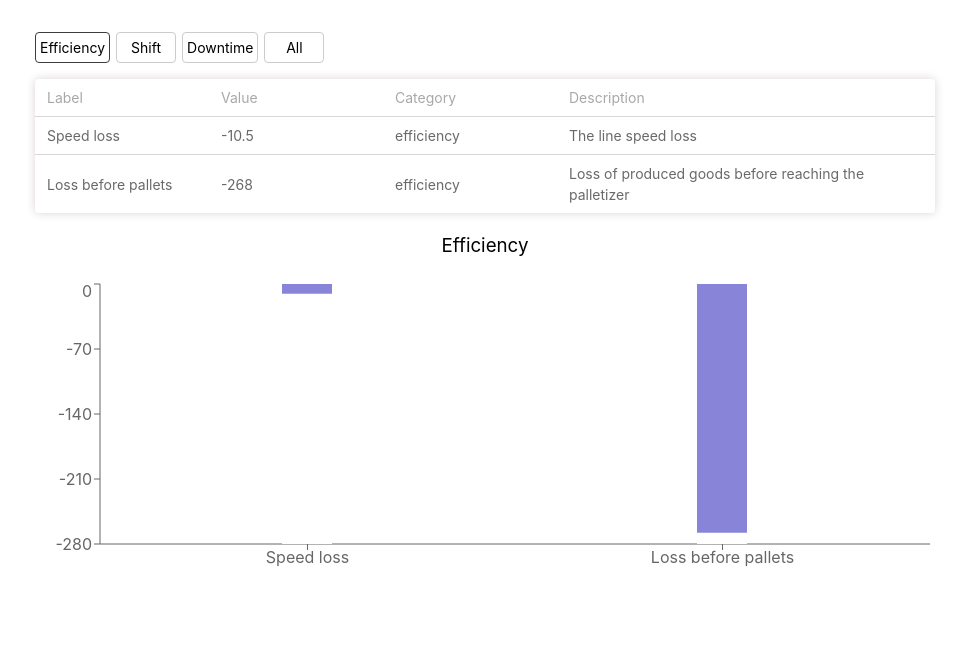
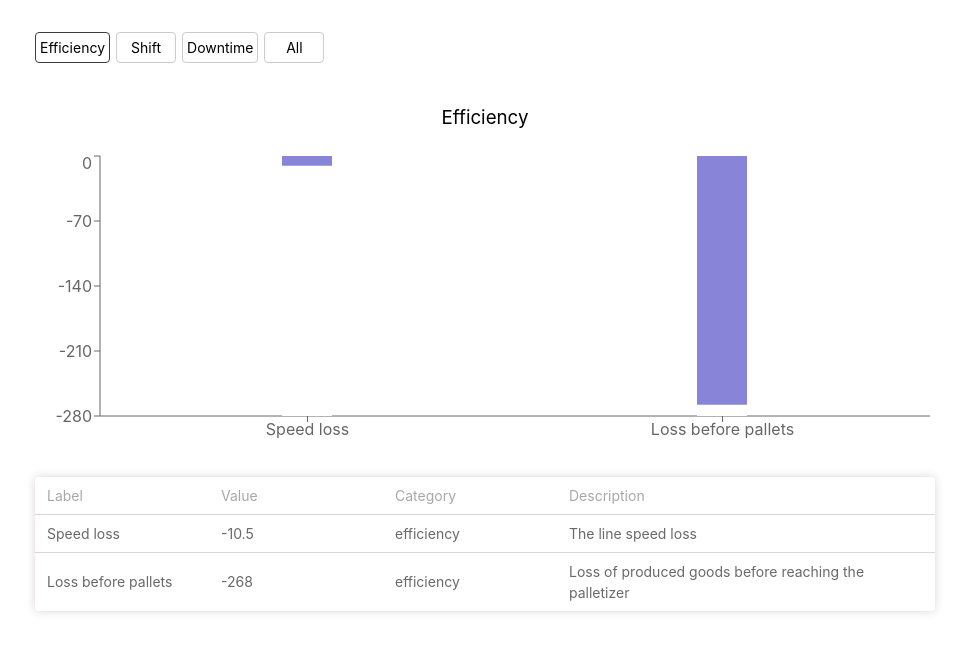
Before and after one commit to JoaoJuliasz/factory-pal-challenge, a React (Vite) app: page / in a window 1280 px wide. Shown: the top 652 px of the page, without its empty margins (155-1124 px from the left). Built offline with nearby package versions, Linux system fonts and the light colour scheme.

Commit message:
change home, table and chart styles

```diff
--- a/src/component/MetricsChart/MetricsChart.styles.ts
+++ b/src/component/MetricsChart/MetricsChart.styles.ts
@@ -12,7 +12,8 @@ export const ChartWrapper = styled.div`
     display: flex;
     flex-direction: column;
     width: 100%;
-    flex: 1
+    flex: 1;
+    margin: 6px 0;
 `
 
 export const ChartTitle = styled.h3`
@@ -21,6 +22,6 @@ export const ChartTitle = styled.h3`
 `
 
 export const ChartResponseContainer = styled(ResponsiveContainer) <{ $size: number }>`
-    margin: 0 auto;
+    ${({ $size }) => $size === 1 && 'margin: 0 auto;'}
     max-width: ${({ $size }) => 750 / $size}px
 `
--- a/src/component/MetricsTable/MetricsTable.styles.ts
+++ b/src/component/MetricsTable/MetricsTable.styles.ts
@@ -7,6 +7,7 @@ export const Table = styled.table`
     text-align: left;
     min-width: 860px;
     max-width: 900px;
+    width: 900px;
     margin: 0 auto;
 `
 
--- a/src/container/Home/Home.styles.ts
+++ b/src/container/Home/Home.styles.ts
@@ -1,4 +1,8 @@
 import { styled } from "styled-components";
+
+export const Container = styled.div`
+    max-width: 900px;
+`
 
 export const BtnsContainer = styled.div`
     display: flex;
--- a/src/container/Home/Home.tsx
+++ b/src/container/Home/Home.tsx
@@ -3,7 +3,7 @@ import MetricsChart from "../../component/MetricsChart/MetricsChart";
 import MetricsTable from "../../component/MetricsTable/MetricsTable";
 import TypeButton from "../../component/TypeButton/TypeButton";
 import { data } from "../../data/data";
-import { BtnsContainer } from "./Home.styles";
+import { BtnsContainer, Container } from "./Home.styles";
 
 const Home = () => {
     const [metrics, setMetrics] = useState<IMetric[]>([])
@@ -29,16 +29,16 @@ const Home = () => {
     if (metrics.length === 0) return <div>Loading...</div>
 
     return (
-        <div>
+        <Container>
             <BtnsContainer>
                 {metricsTypes.map(type =>
                     <TypeButton key={type} title={type} selectedType={selectedMetricType}
                         setSelectedMetricType={setSelectedMetricType} />
                 )}
             </BtnsContainer>
+            <MetricsChart metrics={filteredMetrics} selectedType={selectedMetricType} setSelectedMetricRow={setSelectedMetricRow} />
             <MetricsTable metrics={filteredMetrics} selectedMetricRow={selectedMetricRow} />
-            <MetricsChart metrics={filteredMetrics} selectedType={selectedMetricType} setSelectedMetricRow={setSelectedMetricRow} />
-        </div>
+        </Container>
     );
 };
 
```
